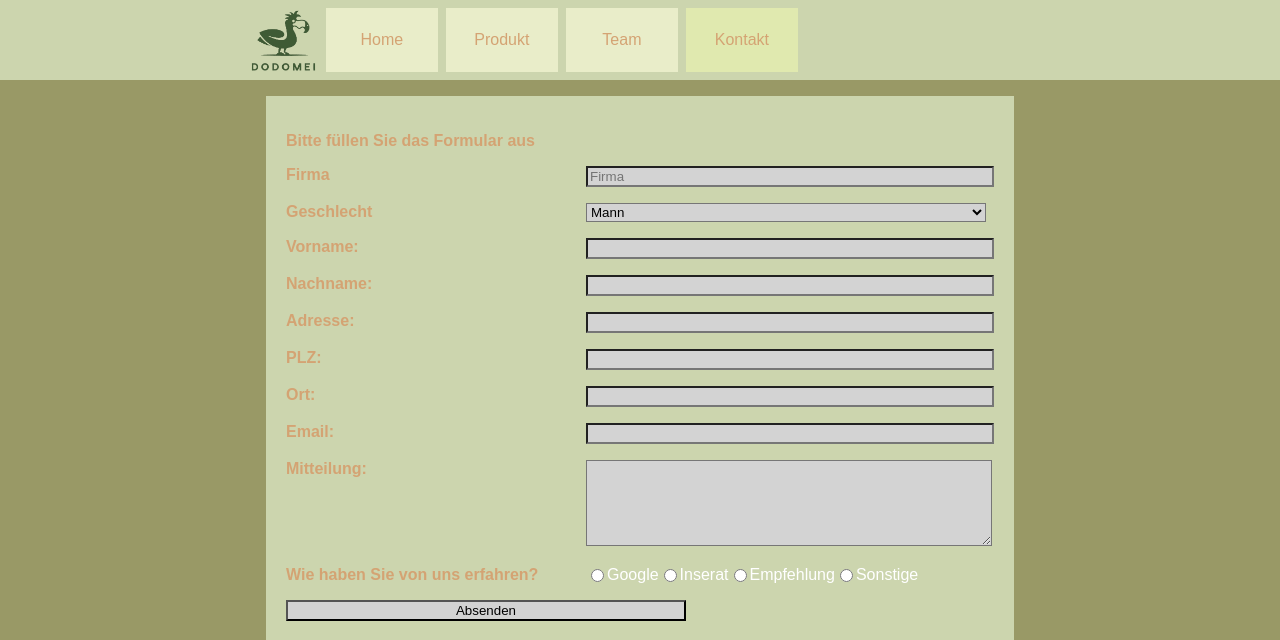
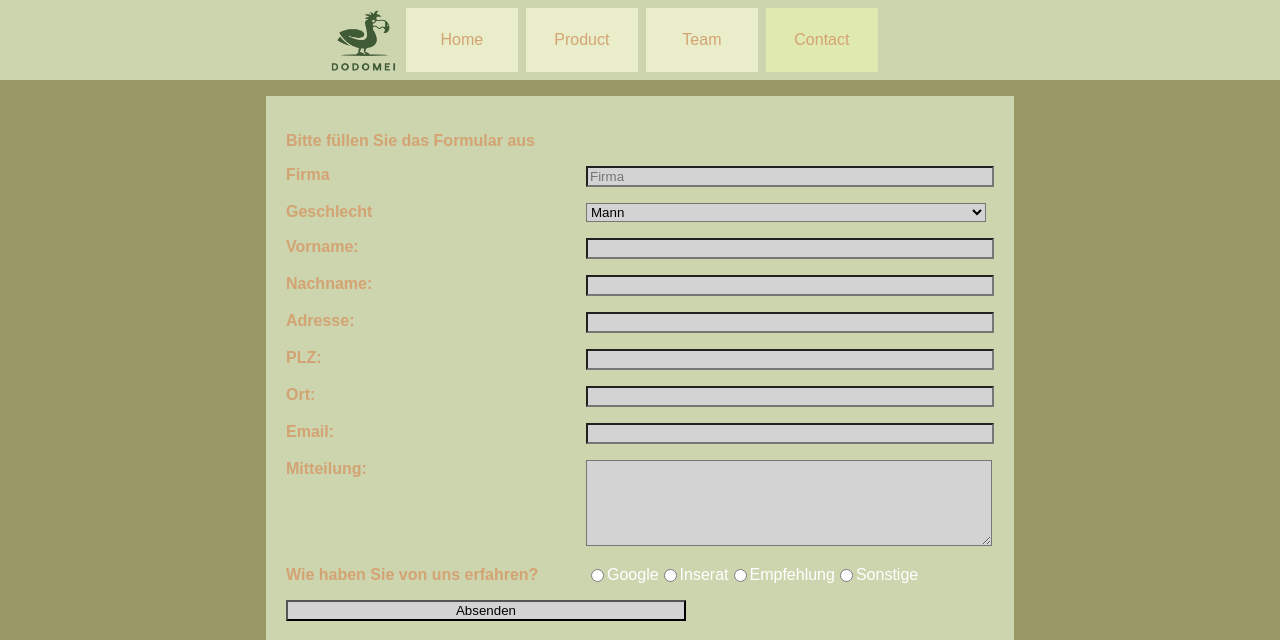
Before and after one commit to Domeimeie/WT-F_ATL1, a PHP site: page /contact.php in a window 1280 px wide. Shown: the top 640 px of the page. Run offline with PHP 8.4, Linux system fonts and the light colour scheme.

Commit message:
Optimized various things

```diff
--- a/contact.php
+++ b/contact.php
@@ -1,4 +1,4 @@
-<?php $currentPage = 'Kontakt'; ?>
+<?php $currentPage = 'Contact'; ?>
 <!DOCTYPE html>
 <html lang="de">
   <head>
--- a/navigation.php
+++ b/navigation.php
@@ -8,9 +8,9 @@
             <?php
                 $urls = array(
                 'Home' => '/',
-                'Produkt' => '/product.php',
+                'Product' => '/product.php',
                 'Team' => '/team.php',
-                'Kontakt' => '/contact.php',
+                'Contact' => '/contact.php',
                 );
 
                 foreach ($urls as $name => $url) {
--- a/product.php
+++ b/product.php
@@ -1,4 +1,4 @@
-<?php $currentPage = 'Produkt'; ?>
+<?php $currentPage = 'Product'; ?>
 <!DOCTYPE html>
 <html lang="de">
   <head>
@@ -7,6 +7,7 @@
     <title>Produkt</title>
     <link rel="stylesheet" href="style/style.css">
     <link rel="stylesheet" href="style/navigation.css">
+    <link rel="stylesheet" href="style/product.css">
     <link rel="icon" type="image/x-icon" href="/media/favicon.png">
   </head>
   <body>
--- a/style/navigation.css
+++ b/style/navigation.css
@@ -52,7 +52,7 @@ nav  ul li a:hover {
 }
 
 .container {
-  max-width: 800px;
+  max-width: 40rem;
   margin: 0 auto;
 }
 
--- a/style/style.css
+++ b/style/style.css
@@ -4,7 +4,6 @@ body {
   font-family: Arial, Helvetica, sans-serif;
   margin: 0;
   padding: 0;
-
   }
 
 p {
@@ -16,31 +15,3 @@ p {
 h1{
   color: #d4a373;
 }
-
-.productImage{
-    width: 25rem;
-    height: 25rem;
-}
-
-.content {
-  margin-top: 6rem;
-  padding: 0;
-  display: flex;
-  justify-content: center;
-  flex-shrink: 1;
-  flex-wrap: wrap;
-}
-
-.product {
-  background-color: #ccd5ae;
-  border-style: solid;
-  border-color: #AAAA77;
-  display: flex;
-  width: 50rem;
-  margin: 1rem;
-}
-
-.productDesc{
-    margin: 0.5rem;
-    text-align: center;
-}
```
Also changed, not shown: style/product.css (added, +26 -0 lines). Lines whose indentation alone changed are shown as unchanged.
